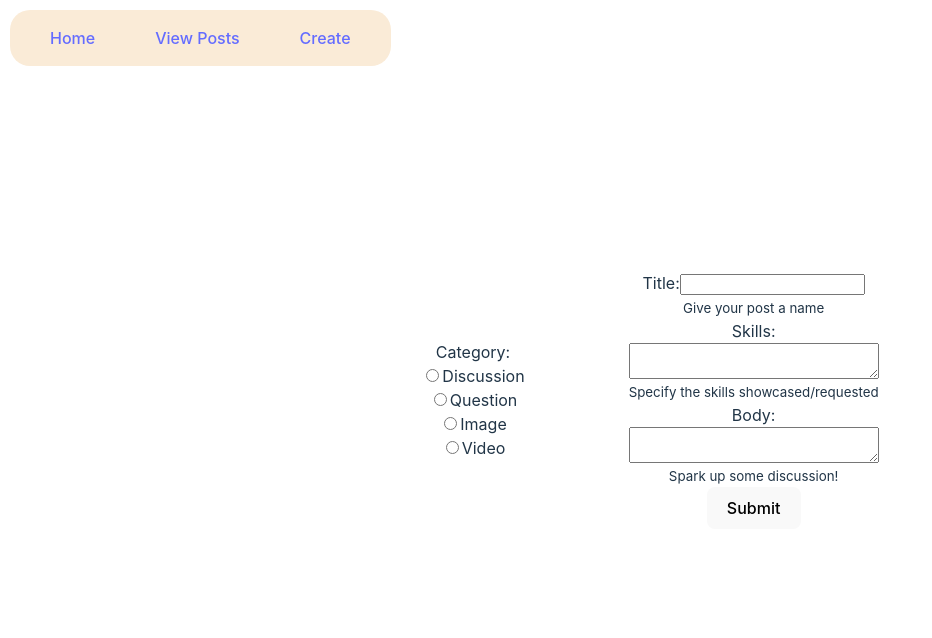
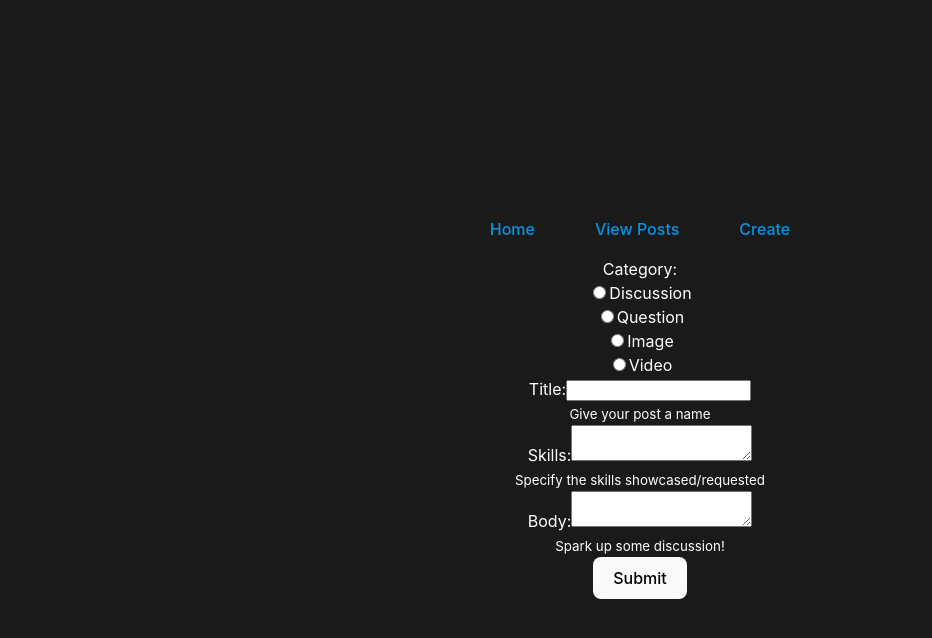
Before and after one commit to ndoniyor/bjj-board, a React (Vite) app: page /create in a window 1280 px wide. Shown: the top 638 px of the page, without its empty margins (0-932 px from the left). Built offline with nearby package versions, Linux system fonts and the light colour scheme; no server answers.

Commit message:
refactored styling with addition of bootstrap

```diff
--- a/components/css/CreateCard.css
+++ b/components/css/CreateCard.css
@@ -1,17 +1,3 @@
 .CreateCard{
-  display: flex;
+  color: white;
 }
-.form-group{
-  display: flex;
-  flex-direction: column;
-  margin-left: 20px;
-  border: 2px solid white;
-  padding: 30px;
-  border-radius: 10px;
-}
-
-.form-group:first-child{
-  display: flex;
-  justify-content: center;
-  margin-right: 20px;
-}
--- a/components/css/SimpleCard.css
+++ b/components/css/SimpleCard.css
@@ -1,9 +1,5 @@
 .SimpleCard{
-  padding-top:20px;
-  display: flex;
-  flex-direction: column;
-  align-items: center;
-  border: 1px solid white;
+  margin-top: 20px;
   border-radius: 20px;
   margin-left: 20px;
 }
--- a/src/App.css
+++ b/src/App.css
@@ -4,15 +4,6 @@
   padding: 2rem;
   text-align: center;
 }
-
-.nav-bar{
-  position: absolute;
-  background-color: antiquewhite;
-  border-radius: 20px;
-  left: 10px;
-  top: 10px;
-}
-
 li{
   display: inline;
   list-style-type:none;
@@ -33,4 +24,6 @@ li:hover{
 
 .SimpleView{
   display: flex;
+  flex-wrap: wrap;
+  justify-content: center;
 }
--- a/src/index.css
+++ b/src/index.css
@@ -16,11 +16,11 @@
 
 a {
   font-weight: 500;
-  color: #646cff;
+  color: #0695e3;
   text-decoration: inherit;
 }
 a:hover {
-  color: #535bf2;
+  color: #026aa2;
 }
 
 body {
@@ -29,11 +29,13 @@ body {
   place-items: center;
   min-width: 320px;
   min-height: 100vh;
+  background-color: #1a1a1a;
 }
 
 h1 {
   font-size: 3.2em;
   line-height: 1.1;
+  color: white;
 }
 
 button {
```
